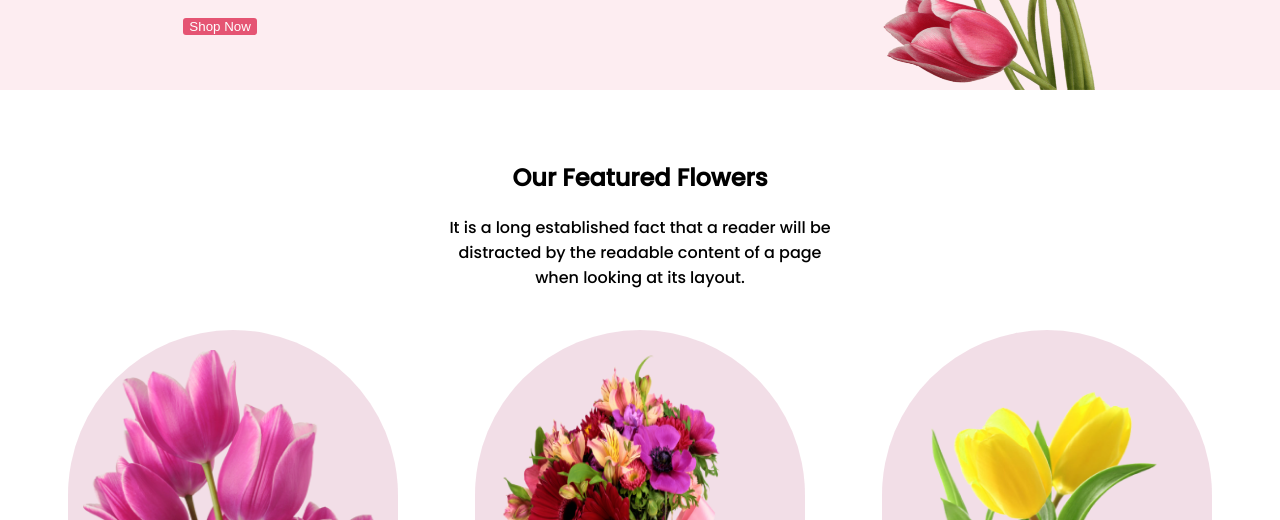
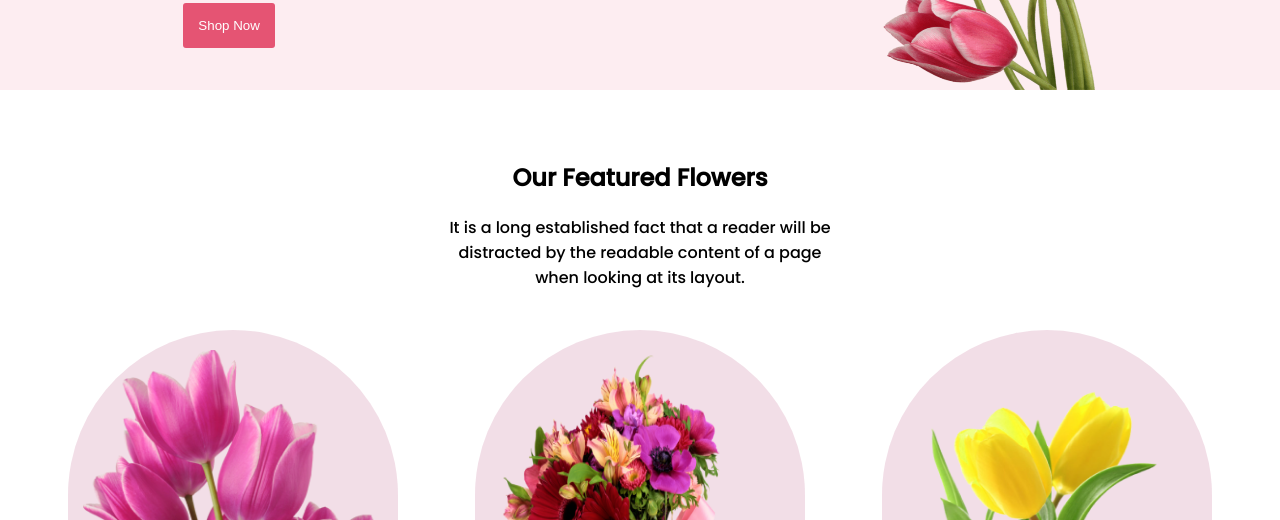
Before and after one commit to MdShamimIslam/Flower-shop-repo, a plain HTML site: page index.html in a window 1280 px wide. Shown: the part 280-800 px from the top of the page. Drawn offline with Linux system fonts and the light colour scheme.

Commit message:
feature flower added

```diff
--- a/styles/flower.css
+++ b/styles/flower.css
@@ -27,7 +27,7 @@ header {
   border-radius: 3px;
   background: #E55473;
   border: 0;
-  /* padding: 15px; */
+  padding: 15px;
   color: white;
 }
 
```
